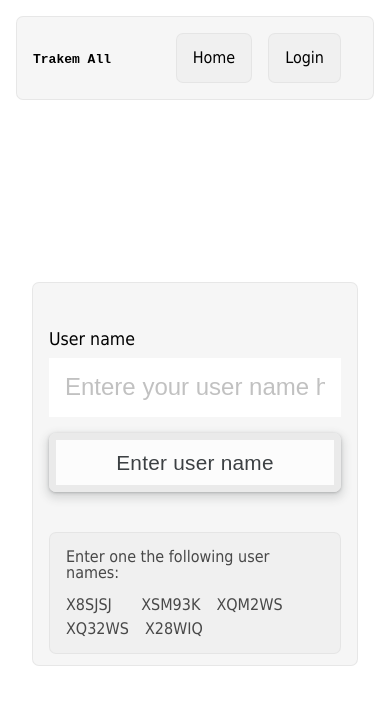
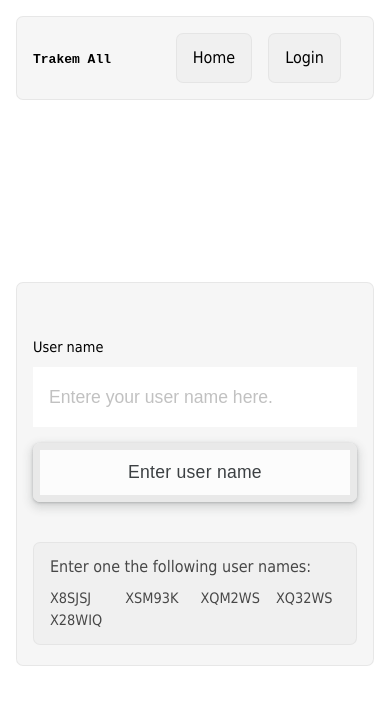
Before and after one commit to bibhuprasadrout/expense-tracker, a React (Vite) app: page /login in a window 390 px wide. Shown: the top 704 px of the page. Built offline with nearby package versions, Linux system fonts and the light colour scheme.

Commit message:
Style the app more towards mobile first style

```diff
--- a/src/App.js
+++ b/src/App.js
@@ -1,14 +1,23 @@
+import styled from "styled-components";
 import React from "react";
 import { Outlet } from "react-router-dom";
 import { Provider } from "react-redux";
 import Store from "./Utils/Store/Store";
 import { Navbar } from "./Navbar/Navbar";
+import { Wrapper } from "./DesignSystem/Wrapper/Wrapper";
+const AppContentWrapper = styled(Wrapper)`
+  padding: 1rem;
+  display: flex;
+  flex-flow: column;
+`;
 const App = () => {
   return (
     <>
       <Provider store={Store}>
-        <Navbar />
-        <Outlet />
+        <AppContentWrapper>
+          <Navbar />
+          <Outlet />
+        </AppContentWrapper>
       </Provider>
     </>
   );
--- a/src/Auth/Login/LoginStyle.js
+++ b/src/Auth/Login/LoginStyle.js
@@ -2,8 +2,8 @@ import styled from "styled-components";
 import { Wrapper } from "../../DesignSystem/Wrapper/Wrapper";
 import { Card } from "../../DesignSystem/Card/Card";
 export const LoginWapper = styled(Wrapper)`
-  height: calc(100vh - 8rem);
-  padding: 0 1rem;
+  min-height: calc(100vh - 8rem);
+  height: 100%;
   display: flex;
   justify-content: center;
   align-items: center;
@@ -25,6 +25,10 @@ export const LoginForm = styled.form`
   display: flex;
   flex-flow: column;
   justify-content: center;
+  font-size: 1.1rem;
+  @media (min-width: 42rem) {
+    font-size: 1.5rem;
+  }
   .formControl {
     margin: 1rem auto 0;
     width: 100%;
@@ -33,7 +37,7 @@ export const LoginForm = styled.form`
       width: 100%;
       height: 3.7rem;
       padding: 0 1rem;
-      font-size: 1.5rem;
+      font-size: inherit;
       border: 0;
       outline: 0;
       &:active,
@@ -52,21 +56,22 @@ export const LoginForm = styled.form`
       margin-top: 0.5rem;
     }
     position: relative;
-    &:before {
+    &:before,
+    &.passwordForm:before {
       display: inline;
-      content: "User name";
-      font-size: 1.1rem;
+      font-size: 0.9rem;
+      @media (min-width: 42rem) {
+        font-size: 1.1rem;
+      }
       position: absolute;
       top: -1.7rem;
       left: 0;
     }
+    &:before {
+      content: "User name";
+    }
     &.passwordForm:before {
-      display: inline;
       content: "Password";
-      font-size: 1.1rem;
-      position: absolute;
-      top: -1.7rem;
-      left: 0;
     }
   }
   .formAction {
@@ -76,7 +81,7 @@ export const LoginForm = styled.form`
     .action {
       width: 100%;
       height: 3.7rem;
-      font-size: 1.3rem;
+      font-size: inherit;
     }
   }
 `;
@@ -99,6 +104,10 @@ export const Instruction = styled(Card)`
       flex-wrap: wrap;
       justify-content: flex-start;
       gap: 0.5rem 1rem;
+      font-size: 0.9rem;
+      @media (min-width: 42rem) {
+        font-size: 1rem;
+      }
       p {
         min-width: 3.7rem;
       }
--- a/src/DesignSystem/Wrapper/Wrapper.js
+++ b/src/DesignSystem/Wrapper/Wrapper.js
@@ -1,6 +1,6 @@
 import styled from "styled-components";
 export const Wrapper = styled.div`
-  width: calc(100% - 2rem);
+  width: 100%;
   margin: 0 auto;
   @media (min-width: 32em) {
     width: 90vw;
--- a/src/Navbar/Navbar.js
+++ b/src/Navbar/Navbar.js
@@ -5,7 +5,7 @@ import { Wrapper } from "../DesignSystem/Wrapper/Wrapper";
 import { useSelector, useDispatch } from "react-redux";
 import { logoff } from "../Utils/Slices/UserAuthSlice";
 const NavbarWrapper = styled(Wrapper)`
-  padding: 1rem 0;
+  padding: 0 0 1rem;
   .navbarLogo {
   }
 `;
--- a/src/Utils/Slices/UserAuthSlice.js
+++ b/src/Utils/Slices/UserAuthSlice.js
@@ -1,6 +1,6 @@
 import { createSlice } from "@reduxjs/toolkit";
 const UserAuthSlice = createSlice({
-  name: "auth",
+  name: "userAuth",
   initialState: {
     initialLoginState: false,
     currentLoginState: false,
@@ -16,9 +16,3 @@ const UserAuthSlice = createSlice({
 });
 export const { login, logoff } = UserAuthSlice.actions;
 export default UserAuthSlice.reducer;
-
-// LoginStatus: () => (this.currentLoginState ? "Logout" : "Login"),
-// items: [
-//   {
-//   },
-// ],
--- a/src/Utils/Store/Store.js
+++ b/src/Utils/Store/Store.js
@@ -6,7 +6,7 @@ const Store = configureStore({
   reducer: {
     expenses: expenseReducer,
     user: userReducer,
-    auth: userAuthReducer,
+    userAuth: userAuthReducer,
   },
 });
 export default Store;
--- a/src/View/Home/Home.js
+++ b/src/View/Home/Home.js
@@ -1,8 +1,16 @@
+import styled from "styled-components";
 import { ExpenseTracker } from "../../Components/ExpenseTracker/ExpenseTracker";
 import { useSelector } from "react-redux";
 import { useEffect, useState } from "react";
 import { Wrapper } from "../../DesignSystem/Wrapper/Wrapper";
 import { Card } from "../../DesignSystem/Card/Card";
+const HomeWrapper = styled(Wrapper)`
+  min-height: calc(100vh - 8rem);
+  height: 100%;
+`;
+const HomeCard = styled(Card)`
+  min-height: inherit;
+`;
 export const Home = () => {
   const homeAuth = useSelector((store) => store.auth);
   const [homeStatus, setHomeStatus] = useState(false);
@@ -11,11 +19,11 @@ export const Home = () => {
   }, []);
   return (
     <>
-      <Wrapper>
-        <Card>
+      <HomeWrapper>
+        <HomeCard>
           {homeStatus ? <ExpenseTracker /> : <div>Please login first</div>}
-        </Card>
-      </Wrapper>
+        </HomeCard>
+      </HomeWrapper>
     </>
   );
 };
--- a/src/View/LandingPage/LandingPage.js
+++ b/src/View/LandingPage/LandingPage.js
@@ -2,10 +2,11 @@ import styled from "styled-components";
 import { Card } from "../../DesignSystem/Card/Card";
 import { Wrapper } from "../../DesignSystem/Wrapper/Wrapper";
 const LandingPageWrapper = styled(Wrapper)`
-  height: calc(100% - 8rem);
+  min-height: calc(100vh - 8rem);
+  height: 100%;
 `;
 const LandingPageCard = styled(Card)`
-  height: 100%;
+  min-height: inherit;
 `;
 export const LandingPage = () => {
   return (
```
